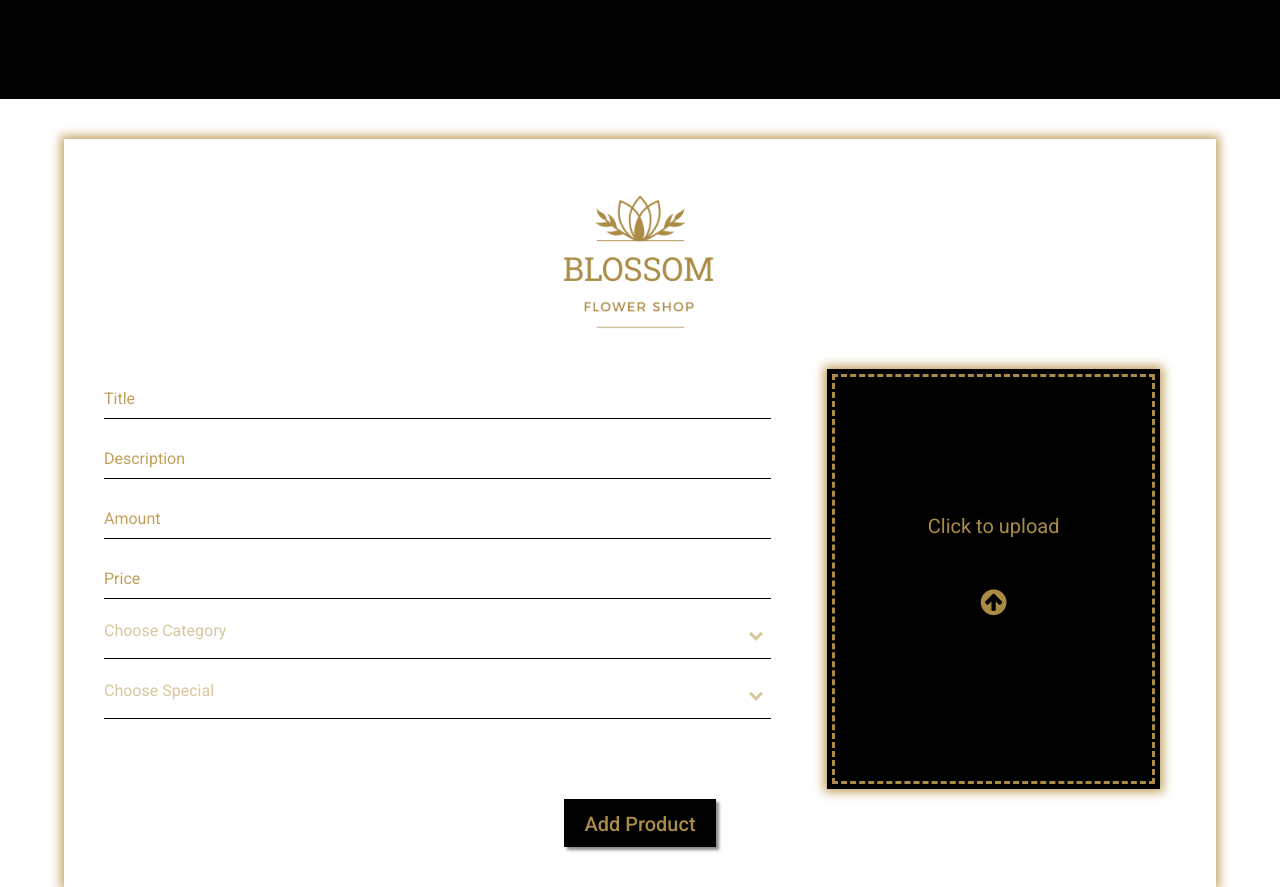
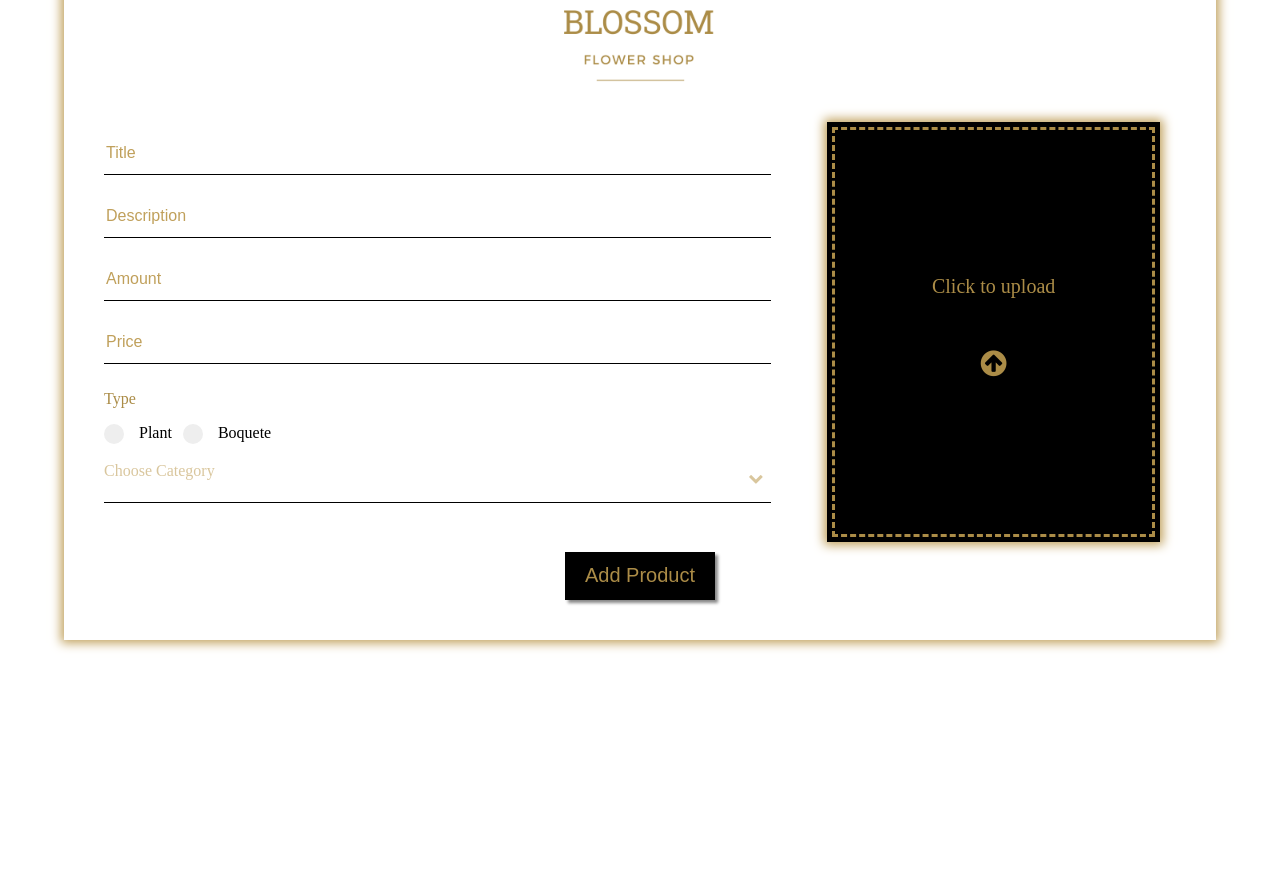
Before and after one commit to nadaabdelmaboud/Blossom, a Vue app in the folder client/blossom-client/: page /uploadProduct in a window 1280 px wide. Shown: the part 1080-1967 px from the top of the page. After the commit the page ends 1760 px from the top, so only its background shows below. Built offline with nearby package versions, Linux system fonts and the light colour scheme; a web font is replaced by a local one.

Commit message:
add select type and fix style

```diff
--- a/client/blossom-client/src/App.vue
+++ b/client/blossom-client/src/App.vue
@@ -1,7 +1,5 @@
 <template>
-  <v-app>
     <router-view />
-  </v-app>
 </template>
 
 <style lang="scss">
--- a/client/blossom-client/src/components/HomePage/homeCard.vue
+++ b/client/blossom-client/src/components/HomePage/homeCard.vue
@@ -24,7 +24,7 @@
           <button
             class="addToCart blossomButton"
             v-if="user == true"
-            @click="showToast()"
+            @click="showToast('toastId')"
           >
             Add to Cart
           </button>
--- a/client/blossom-client/src/main.js
+++ b/client/blossom-client/src/main.js
@@ -2,13 +2,13 @@ import Vue from "vue";
 import App from "./App.vue";
 import router from "./router";
 import store from "./store";
-import vuetify from "./plugins/vuetify";
+//import vuetify from "./plugins/vuetify";
 
 Vue.config.productionTip = false;
 
 new Vue({
   router,
   store,
-  vuetify,
+//  vuetify,
   render: (h) => h(App),
 }).$mount("#app");
--- a/client/blossom-client/src/mixins/toast.js
+++ b/client/blossom-client/src/mixins/toast.js
@@ -1,7 +1,7 @@
 export default {
   methods: {
-    showToast() {
-      var mytoast = document.getElementById("toastId");
+    showToast(toastId) {
+      var mytoast = document.getElementById(toastId);
       clearTimeout(mytoast.hideTimeout);
       mytoast.className = "toast toast--visible";
       mytoast.hideTimeout = setTimeout(() => {
--- a/client/blossom-client/src/scss/_BlossomCard.scss
+++ b/client/blossom-client/src/scss/_BlossomCard.scss
@@ -13,3 +13,6 @@
     width: 200px;
     margin: auto;
   }
+  .marginDown {
+    margin-bottom: 300px;
+  }
--- /dev/null
+++ b/client/blossom-client/src/scss/_BlossomRadio.scss
@@ -0,0 +1,74 @@
+.blossomRadio{
+    margin-bottom: 10px;
+    p{
+        color: $golden;
+    }
+    input{
+        margin: 0;
+    }
+    label{
+        margin-right: 7px;
+    }
+    /* The container */
+.container {
+    position: relative;
+    padding-left: 35px;
+    margin-bottom: 12px;
+    cursor: pointer;
+    font-size: 16px;
+    -webkit-user-select: none;
+    -moz-user-select: none;
+    -ms-user-select: none;
+    user-select: none;
+  }
+
+  /* Hide the browser's default radio button */
+  .container input {
+    position: absolute;
+    opacity: 0;
+    cursor: pointer;
+  }
+
+  /* Create a custom radio button */
+  .checkmark {
+    position: absolute;
+    top: 0;
+    left: 0;
+    height: 20px;
+    width: 20px;
+    background-color: #eee;
+    border-radius: 50%;
+  }
+
+  /* On mouse-over, add a grey background color */
+  .container:hover input ~ .checkmark {
+    background-color: #ccc;
+  }
+
+  /* When the radio button is checked, add a blue background */
+  .container input:checked ~ .checkmark {
+    background-color: $golden;
+  }
+
+  /* Create the indicator (the dot/circle - hidden when not checked) */
+  .checkmark:after {
+    content: "";
+    position: absolute;
+    display: none;
+  }
+
+  /* Show the indicator (dot/circle) when checked */
+  .container input:checked ~ .checkmark:after {
+    display: block;
+  }
+
+  /* Style the indicator (dot/circle) */
+  .container .checkmark:after {
+      top: 6px;
+      left: 6px;
+      width: 8px;
+      height: 8px;
+      border-radius: 50%;
+      background: white;
+  }
+}
--- a/client/blossom-client/src/scss/_BlossomSelect.scss
+++ b/client/blossom-client/src/scss/_BlossomSelect.scss
@@ -51,7 +51,6 @@
         li {
             padding: 10px 10px;
             margin: 4px 0;
-            height: 40px;
             cursor: pointer;
             transition: background-color 0.5s ease;
             border-radius: 16px;
@@ -65,9 +64,8 @@
     input {
         display: table-cell;
         background-color: rgba(192,160,91,0.5);
-        height: 48px;
         margin-top: 4px;
-        width: 100%;
+        width: calc(100% - 20px);
         border: none;
         padding: 10px;
         border-radius: 40px;
@@ -84,7 +82,6 @@
     color: black;
     background-color: $lightGolden;
     cursor: pointer;
-    height: 48px;
     padding: 12px 0;
     margin-bottom: 10px;
     border-radius: 16px;
--- a/client/blossom-client/src/views/Home.vue
+++ b/client/blossom-client/src/views/Home.vue
@@ -7,10 +7,21 @@
     <createCategoryPopup v-if="showCategoryPopup" />
     <createSpecialPopup v-if="showSpecialPopup" />
     <reviewCard />
+       <div class="toast" id="upload">
+      <div class="addedToCart">A new product is uploaded!</div>
+    </div>
+
     <homeFooter />
+       <div class="toast" id="upload">
+      <div class="addedToCart">A new product is uploaded!</div>
+    </div>
     <router-view />
   </div>
 </template>
+<style scoped lang="scss">
+@import "../scss/Colors";
+@import "../scss/BlossomToast";
+</style>
 
 <script>
 import authPopup from "./AuthPopup";
--- a/client/blossom-client/src/views/UploadProduct.vue
+++ b/client/blossom-client/src/views/UploadProduct.vue
@@ -1,5 +1,8 @@
 <template>
-  <div class="upload blossomCard">
+  <div class="upload blossomCard"
+    :class="{
+              marginDown: showCategory || showSpecials,
+            }">
     <img src="../assets/BlossomLogo_v7.png" alt="logo Image" class="logoImg" />
     <input
       style="display: none"
@@ -19,13 +22,25 @@
         <input placeholder="Amount" class="blossomInput" v-model="amount" />
         <input placeholder="Price" class="blossomInput" v-model="price" />
 
+        <div class="blossomRadio">
+          <p>Type </p>
+            <label class="container">Plant
+              <input type="radio"  name="type" value="Plant" v-model="type" >
+              <span class="checkmark"></span>
+            </label>
+            <label class="container">Boquete
+              <input type="radio"  name="type" value="Boquete" v-model="type" >
+              <span class="checkmark"></span>
+            </label>
+        </div>
+
         <div class="blossomSelectComponent">
           <div
             class="blossomInput blossomSelect"
             :class="{
               optionChosen: category != 'Choose Category',
             }"
-            @click="(showCategory = !showCategory), (showSpecials = false)"
+            @click="showCategoriesOptions"
           >
             {{ category }}
 
@@ -50,7 +65,7 @@
           </div>
         </div>
 
-        <div class="blossomSelectComponent">
+        <div class="blossomSelectComponent" v-if="type && type =='Boquete'">
           <div
             class="blossomInput blossomSelect"
             :class="{
@@ -102,7 +117,12 @@
       <i v-if="imageFile" class="fa fa-trash deleteicon" @click="unUpload"></i>
     </div>
 
-    <button class="blossomButton">Add Product</button>
+    <button class="blossomButton" @click="upload">Add Product</button>
+
+    <div class="toast" id="chooseType">
+      <div class="addedToCart">Choose type first</div>
+    </div>
+
   </div>
 </template>
 
@@ -113,6 +133,9 @@
 @import "../scss/BlossomInput";
 @import "../scss/BlossomCard";
 @import "../scss/BlossomSelect";
+@import "../scss/BlossomToast";
+@import "../scss/BlossomRadio";
+
 
 .uploadForm {
   display: flex;
@@ -207,12 +230,23 @@
   background-color: rgba(230, 0, 35, 0.03);
   color: rgb(230, 0, 35);
 }
+.addedToCart{
+padding:auto;
+width: 100%
+}
+
+.blossomSelectList{
+  width: 90%;
+}
+
 </style>
 
 <script>
+import { default as showToast } from "../mixins/toast";
 export default {
   name: "UploadProduct",
   mounted() {},
+  mixins: [showToast],
   data: function () {
     return {
       title: "",
@@ -246,6 +280,7 @@ export default {
           name: "happy birth day",
         },
       ],
+      tips:[]
     };
   },
   methods: {
@@ -290,6 +325,19 @@ export default {
       this.specialityName = specialityName;
       this.showSpecials = false;
     },
+    showCategoriesOptions(){
+      if(!this.type){
+        this.showToast("chooseType");
+        return
+      }
+      this.showCategory = !this.showCategory
+      this.showSpecials = false
+
+    },
+    upload(){
+      this.showToast("upload");
+      this.$router.push('/')
+    }
   },
   computed: {},
 };
```
